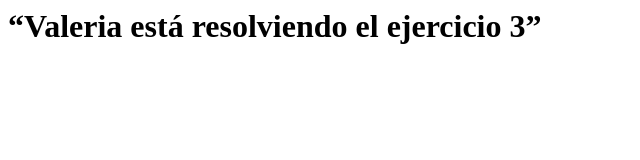
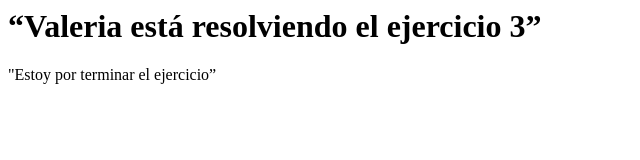
Before and after one commit to valeriacasquero/gs-ej-3b, a plain HTML site: page index.html in a window 1280 px wide. Shown: the whole page, without its empty margins (0-640 px from the left). Drawn offline with Linux system fonts and the light colour scheme.

Commit message:
Añadida segunda iteración

```diff
--- a/index.html
+++ b/index.html
@@ -1 +1,2 @@
 <h1> “Valeria está resolviendo el ejercicio 3”</h1>
+<p>"Estoy por terminar el ejercicio”</p>
```
